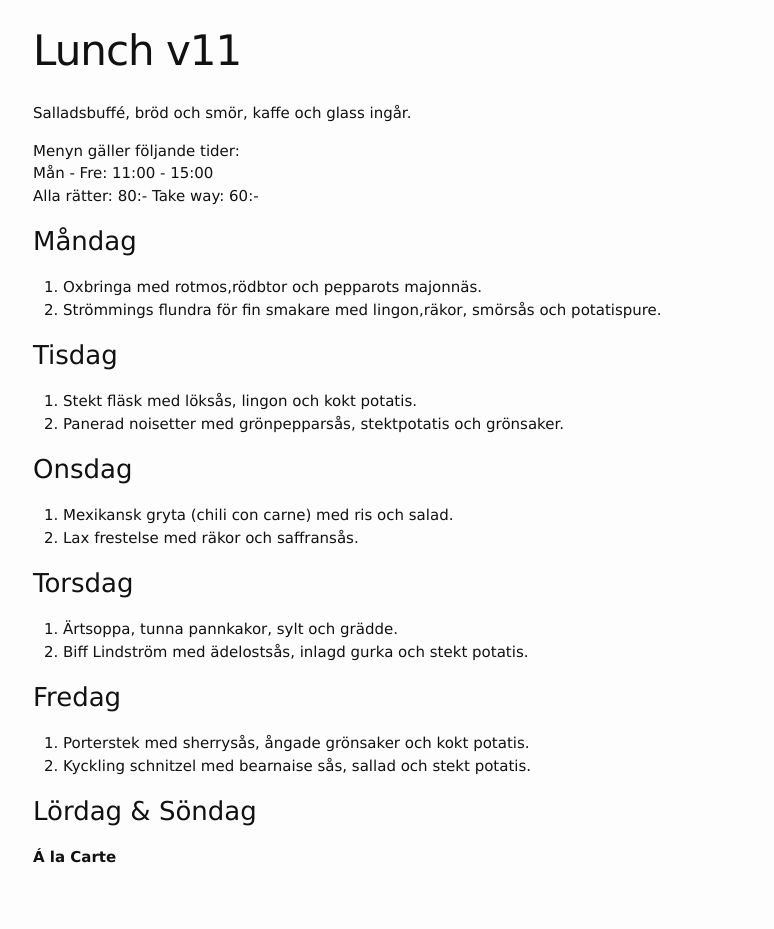
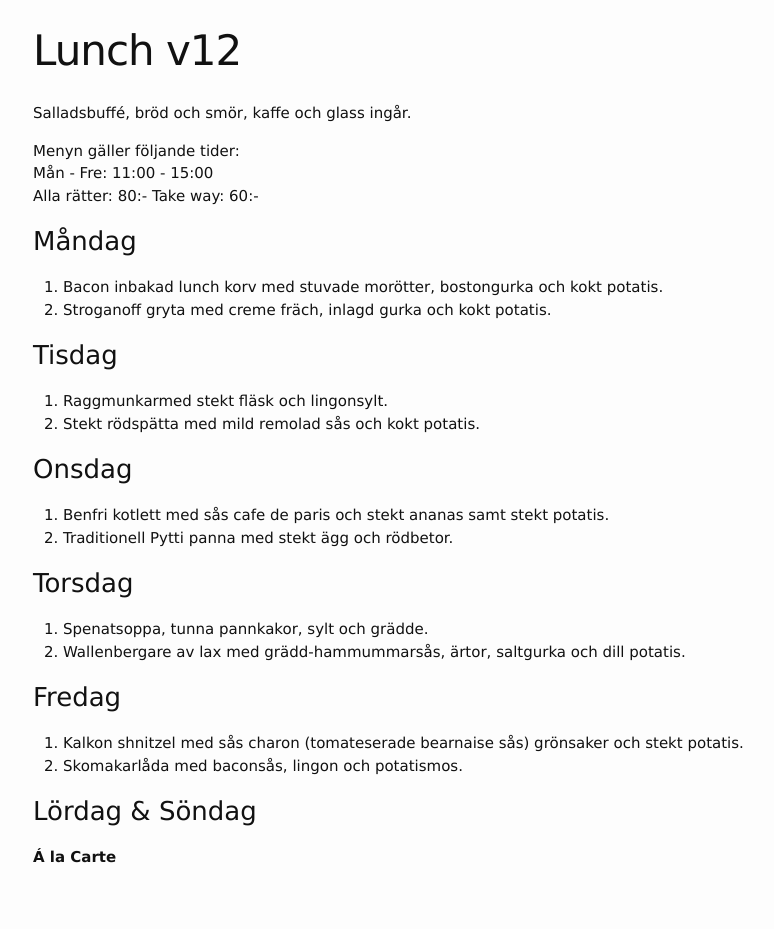
Before and after one commit to FarInn62/farinn62.github.io, a Jekyll site: the page built from lunch.md, in a window 1280 px wide. Shown: the whole page, without its empty margins (237-1011 px from the left). Built offline with Jekyll 4.4.1, drawn with Linux system fonts in a browser that asks for light colours.

Commit message:
Update lunch.md

```diff
--- a/lunch.md
+++ b/lunch.md
@@ -1,6 +1,6 @@
 ---
 layout: foodmenu
-title: Lunch v11
+title: Lunch v12
 permalink: /lunch/
 published: true
 ---
@@ -12,28 +12,28 @@ Alla rätter: 80:- Take way: 60:-
 
 ### Måndag
 
-1. Oxbringa med rotmos,rödbtor och pepparots majonnäs.
-2. Strömmings flundra för fin smakare med lingon,räkor, smörsås och potatispure.
+1. Bacon inbakad lunch korv med stuvade morötter, bostongurka och kokt potatis.
+2. Stroganoff gryta med creme fräch, inlagd gurka och kokt potatis.
 
 ### Tisdag
 
-1. Stekt fläsk med löksås, lingon och kokt potatis.
-2. Panerad noisetter med grönpepparsås, stektpotatis och grönsaker.
+1. Raggmunkarmed stekt fläsk och lingonsylt.
+2. Stekt rödspätta med mild remolad sås och kokt potatis.
 
 ### Onsdag
 
-1. Mexikansk gryta (chili con carne) med ris och salad.
-2. Lax frestelse med räkor och saffransås.
+1. Benfri kotlett med sås cafe de paris och stekt ananas samt stekt potatis.
+2. Traditionell Pytti panna med stekt ägg och rödbetor.
 
 ### Torsdag
 
-1. Ärtsoppa, tunna pannkakor, sylt och grädde.
-2. Biff Lindström med ädelostsås, inlagd gurka och stekt potatis.
+1. Spenatsoppa, tunna pannkakor, sylt och grädde.
+2. Wallenbergare av lax med grädd-hammummarsås, ärtor, saltgurka och dill potatis.
 
 ### Fredag
 
-1. Porterstek med sherrysås, ångade grönsaker och kokt potatis.
-2. Kyckling schnitzel med bearnaise sås, sallad och stekt potatis.
+1. Kalkon shnitzel med sås charon (tomateserade bearnaise sås) grönsaker och stekt potatis.
+2. Skomakarlåda med baconsås, lingon och potatismos.
 
 
 ### Lördag & Söndag
```
